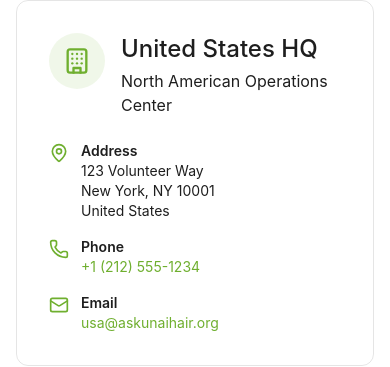
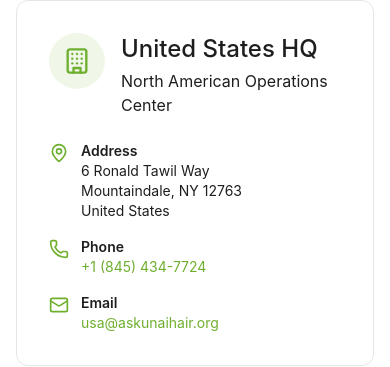
Before and after one commit to TheUriF/ploink, a React (Vite) app: page /contact in a window 390 px wide. Shown: the part 3103-3470 px from the top of the page. Built offline with nearby package versions, Linux system fonts and the light colour scheme.

Commit message:
Update contact address and phone number

```diff
--- a/src/app/pages/Contact.tsx
+++ b/src/app/pages/Contact.tsx
@@ -325,9 +325,9 @@ export function Contact() {
                     <div className="text-sm">
                       <div className="font-semibold">Address</div>
                       <div className="text-muted-foreground">
-                        123 Volunteer Way
+                        6 Ronald Tawil Way
                         <br />
-                        New York, NY 10001
+                        Mountaindale, NY 12763
                         <br />
                         United States
                       </div>
@@ -338,8 +338,8 @@ export function Contact() {
                     <Phone className="h-5 w-5 text-[#6FAF2F] flex-shrink-0 mt-0.5" />
                     <div className="text-sm">
                       <div className="font-semibold">Phone</div>
-                      <a href="tel:+12125551234" className="text-[#6FAF2F] hover:underline">
-                        +1 (212) 555-1234
+                      <a href="tel:+18454347724" className="text-[#6FAF2F] hover:underline">
+                        +1 (845) 434-7724
                       </a>
                     </div>
                   </div>
```
